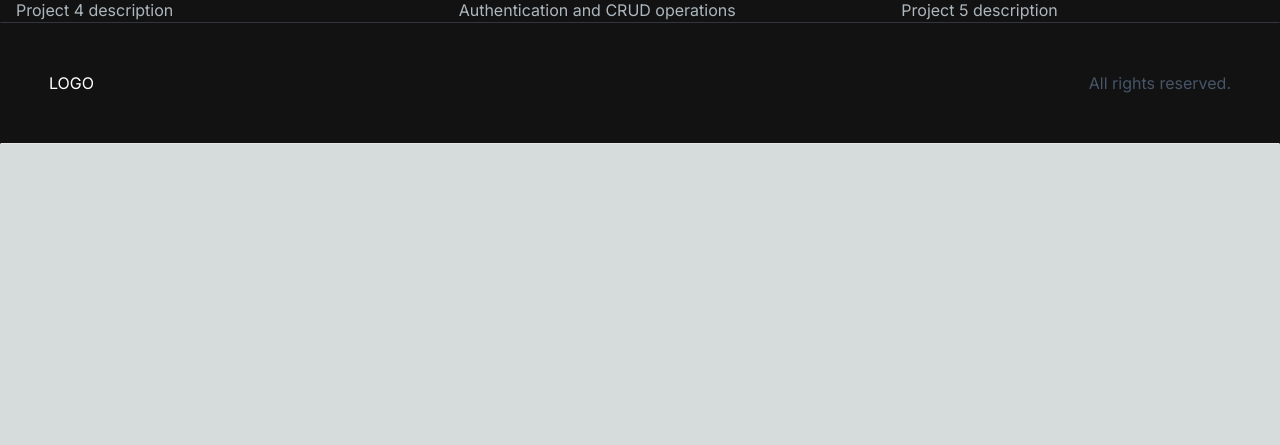
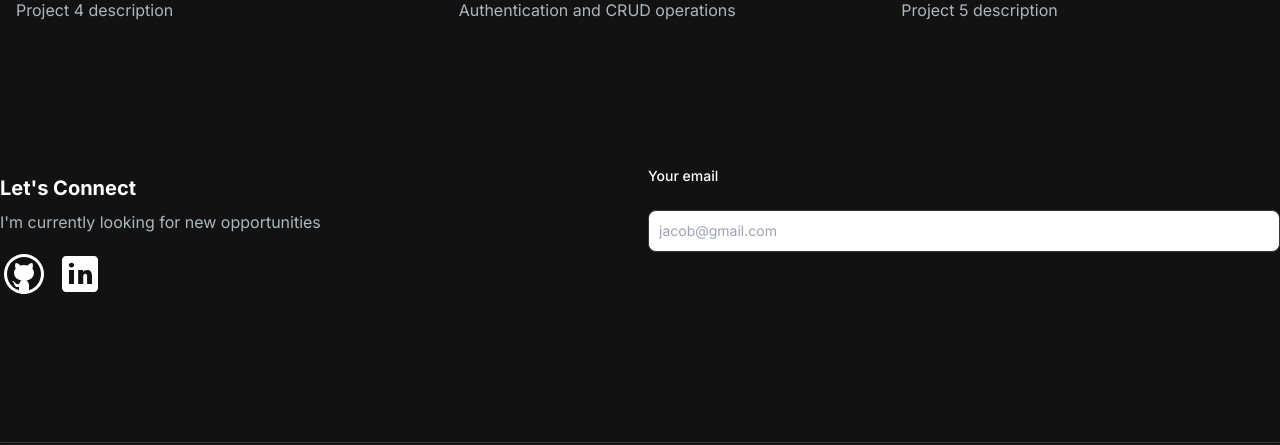
Before and after one commit to Nistavilo/my-portfolio, a Next.js app: page / in a window 1280 px wide. Shown: the part 2018-2463 px from the top of the page. Before the commit the page ends 2162 px from the top, so only its background shows below. Built offline with nearby package versions, Linux system fonts and the light colour scheme.

Commit message:
emailsection

```diff
--- /dev/null
+++ b/src/app/components/EmailSection.jsx
@@ -0,0 +1,44 @@
+"use client";
+import React, { useState } from "react";
+import GithubIcon from "../../../public/github-icon.svg";
+import LinkedinIcon from "../../../public/linkedin-icon.svg";
+import Link from "next/link";
+import Image from "next/image";
+
+const EmailSection = () => {
+  return (
+    <section className='grid md:grid-cols-2 my-12 md:my-12 py-24 gap-4'>
+        <div>
+            <h5 className='text-xl font-bold text-white my-2'>Let's Connect</h5>
+            <p className='text-[#ADB7BE] mb-4 max-w-md'>
+            {""}
+            I'm currently looking for new opportunities
+            </p>
+            <div className='socials flex flex-row gap-2'>
+                <Link href="github.com">
+                    <Image src={GithubIcon} alt="Github Icon"/>
+                </Link>
+                <Link href="linkedin.com">
+                    <Image src={LinkedinIcon} alt="Linkedin Icon" />
+                </Link>
+            </div>
+        </div>
+        <div>
+            <form className="flex flex-col gap-4">
+                <label
+                htmlFor="email"
+                className="text-white block mb-2 text-sm font-medium">Your email</label>
+                <input
+                type="email"
+                id="email"
+                required
+                placeholder="jacob@gmail.com"
+                className="bg-[#1819E] border border-[#33353F] placeholder:-[#9CA2A9] text-gray-100 text-sm rounded-lg block w-full p-2.5"
+                />
+            </form>
+        </div>
+    </section>
+  )
+}
+
+export default EmailSection
--- a/src/app/page.js
+++ b/src/app/page.js
@@ -4,6 +4,7 @@ import Navbar from './components/Navbar'
 import AboutSection from './components/AboutSection'
 import Footer from './components/Footer'
 import ProjectsSection from './components/ProjectsSection'
+import EmailSection from './components/EmailSection'
 
 export default function Home() {
   return (
@@ -13,6 +14,7 @@ export default function Home() {
       <HeroSection/>
       <AboutSection/>
       <ProjectsSection/>
+      <EmailSection/>
       <Footer/>
     </main>
   )
```
Also changed, not shown: public/github-icon.svg (added), public/linkedin-icon.svg (added).
